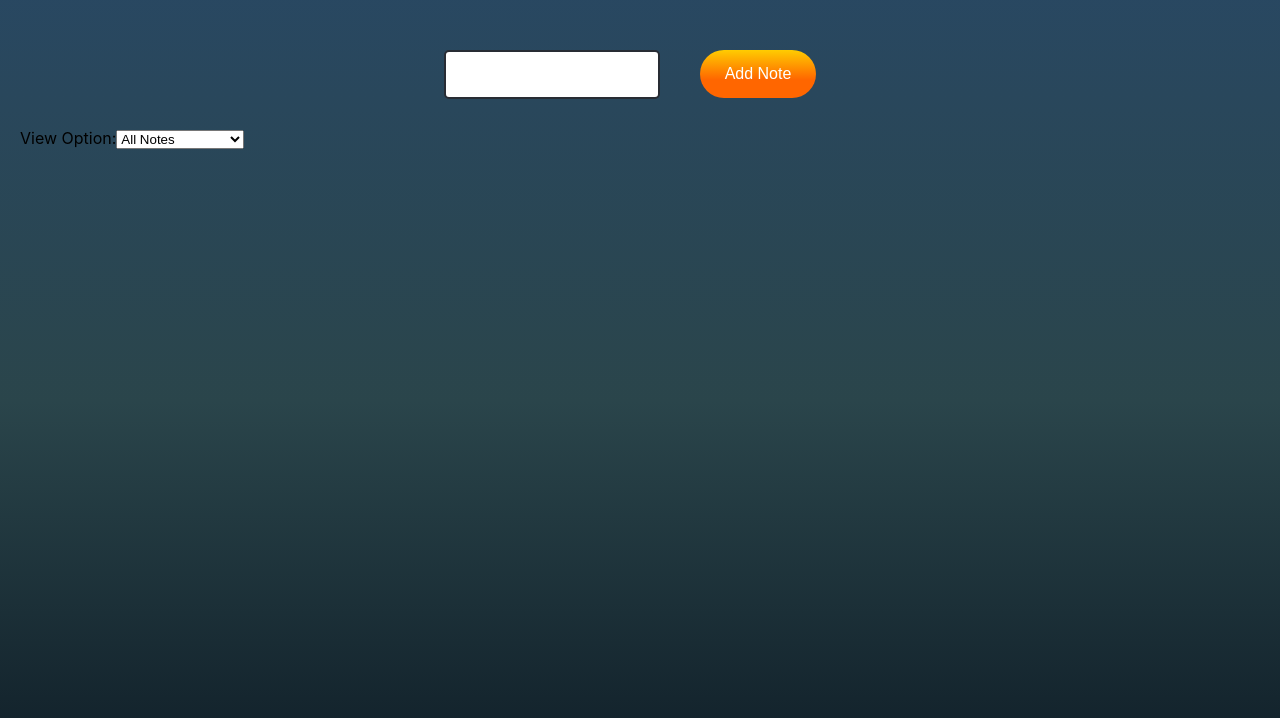
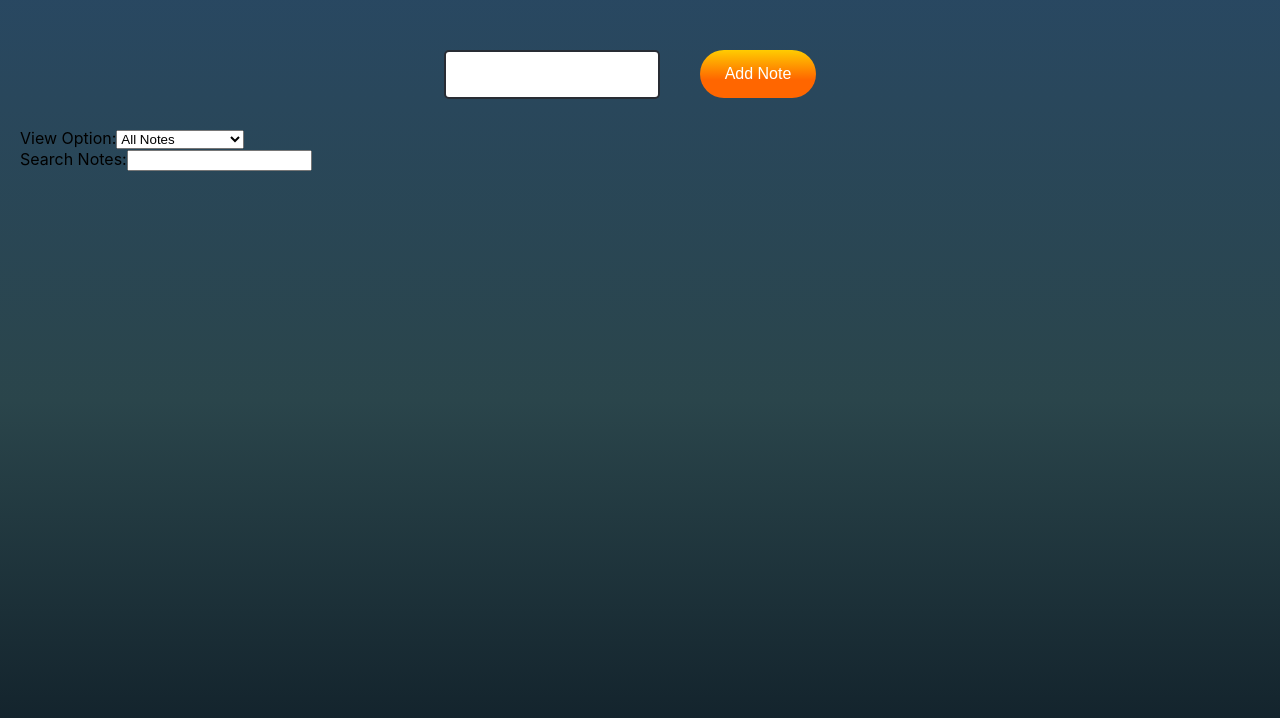
Before and after one commit to abidhasanstudent/Note-pad-project, a React (Create React App) app: page / in a window 1280 px wide. Shown: the top 718 px of the page. Built offline with nearby package versions, Linux system fonts and the light colour scheme.

Commit message:
Add search feature

```diff
--- a/src/App.js
+++ b/src/App.js
@@ -1,7 +1,5 @@
-// App.js
-
+import React, { useState } from "react";
 import "./App.css";
-import { useState } from "react";
 import NoteForm from "./component/NoteForm";
 import NoteList from "./component/NoteList";
 
@@ -11,16 +9,26 @@ function App() {
   const [edit, setEdit] = useState(false);
   const [update, setUpdate] = useState(null);
   const [selectedNotes, setSelectedNotes] = useState([]);
-  const [viewOption, setViewOption] = useState("all"); // Default to "All Notes"
+  const [viewOption, setViewOption] = useState("all");
+  const [searchQuery, setSearchQuery] = useState("");
 
-  // Filter notes based on the selected view option
   const filteredNotes = () => {
     if (viewOption === "selected") {
-      return notes.filter((note) => selectedNotes.includes(note.id));
+      return notes
+        .filter((note) => selectedNotes.includes(note.id))
+        .filter((note) =>
+          note.title.toLowerCase().includes(searchQuery.toLowerCase())
+        );
     } else if (viewOption === "unselected") {
-      return notes.filter((note) => !selectedNotes.includes(note.id));
+      return notes
+        .filter((note) => !selectedNotes.includes(note.id))
+        .filter((note) =>
+          note.title.toLowerCase().includes(searchQuery.toLowerCase())
+        );
     }
-    return notes;
+    return notes.filter((note) =>
+      note.title.toLowerCase().includes(searchQuery.toLowerCase())
+    );
   };
 
   return (
@@ -47,8 +55,18 @@ function App() {
           </select>
         </label>
       </div>
+      <div>
+        <label>
+          Search Notes:
+          <input
+            type="text"
+            value={searchQuery}
+            onChange={(e) => setSearchQuery(e.target.value)}
+          />
+        </label>
+      </div>
       <NoteList
-        notes={filteredNotes()} // Pass filtered notes to NoteList
+        notes={filteredNotes()}
         setEdit={setEdit}
         setNotes={setNotes}
         setUpdate={setUpdate}
--- a/src/component/NoteForm.jsx
+++ b/src/component/NoteForm.jsx
@@ -1,7 +1,7 @@
+// NoteForm.js
 import React from "react";
 
 function NoteForm(props) {
-  // create handler
   const createHandler = (event) => {
     event.preventDefault();
     if (!props.noteTitle) {
@@ -28,6 +28,7 @@ function NoteForm(props) {
     props.setNoteTitle("");
     props.setEdit(false);
   };
+
   return (
     <>
       <form
@@ -42,7 +43,6 @@ function NoteForm(props) {
             props.setNoteTitle(event.target.value);
           }}
         />
-
         <button type="submit" className="submit-btn">
           {props.edit ? "Update Note" : "Add Note"}
         </button>
--- a/src/component/NoteList.jsx
+++ b/src/component/NoteList.jsx
@@ -1,21 +1,18 @@
 // NoteList.js
-
 import React from "react";
 
 function NoteList(props) {
-  //remove button
   const removeHandler = (noteId) => {
     const newNotes = props.notes.filter((note) => note.id !== noteId);
     props.setNotes(newNotes);
   };
 
-  // edit button
   const editHandler = (note) => {
     props.setEdit(true);
     props.setNoteTitle(note.title);
     props.setUpdate(note);
   };
-  // Toggle note selection
+
   const toggleNoteSelection = (noteId) => {
     if (props.selectedNotes.includes(noteId)) {
       props.setSelectedNotes(props.selectedNotes.filter((id) => id !== noteId));
```
